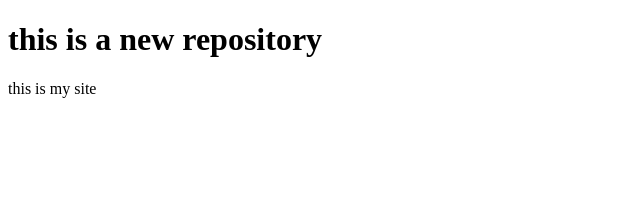
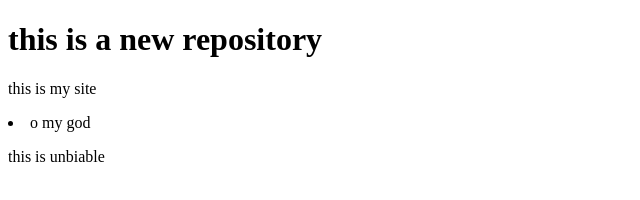
Before and after one commit to shoaibahmadsakib/test-repo, a plain HTML site: page index.html in a window 1280 px wide. Shown: the whole page, without its empty margins (0-640 px from the left). Drawn offline with Linux system fonts and the light colour scheme.

Commit message:
new hasan create

```diff
--- a/index.html
+++ b/index.html
@@ -9,5 +9,7 @@
 <body>
     <h1>this is a new repository</h1>
     <p>this is my site</p>
+    <li>o my god</li>
+    <p>this is unbiable</p>
 </body>
 </html>
```
